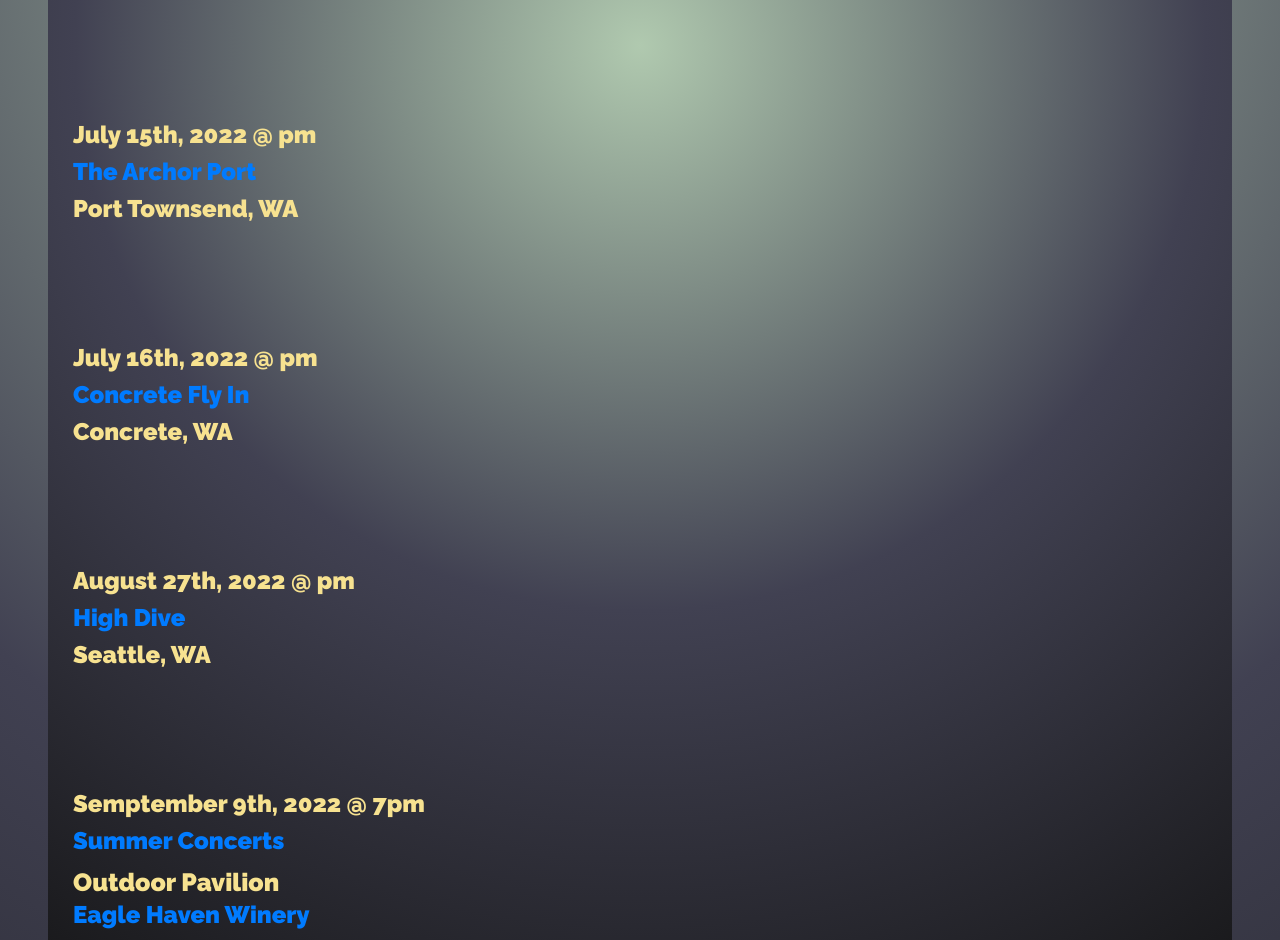
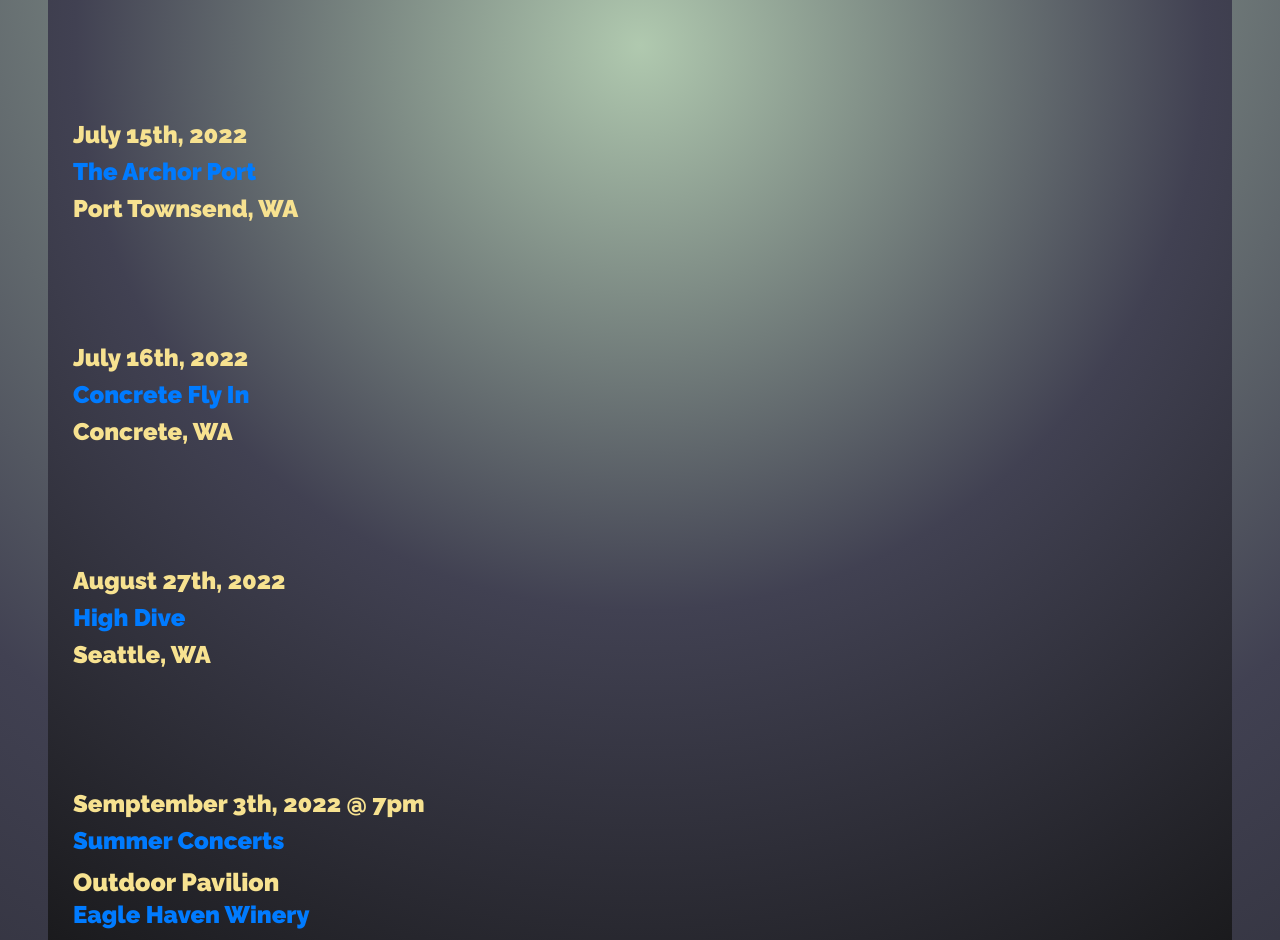
Before and after one commit to luckyian/fortressofthebear, a React (Create React App) app: page / in a window 1280 px wide. Shown: the part 1946-2886 px from the top of the page. Built offline with nearby package versions, Linux system fonts and the light colour scheme; the HTML template or start-up script is replaced by a standard one.

Commit message:
Changed some phrasing on tour page to clean look

```diff
--- a/src/components/Subcomponents/Tour/index.js
+++ b/src/components/Subcomponents/Tour/index.js
@@ -31,7 +31,7 @@
          <br></br>
          <br></br>
          <br></br>
-         <h4>July 15th, 2022 @ pm</h4>
+         <h4>July 15th, 2022</h4>
          <h4>
          <a href="https://www.facebook.com/PTAnchor/">The Archor Port</a>
          </h4>
@@ -42,7 +42,7 @@
          <br></br>
          <br></br>
          <br></br>
-         <h4>July 16th, 2022 @ pm</h4>
+         <h4>July 16th, 2022</h4>
          <h4>
            <a href="https://concrete-wa.com/events/fly-in/">Concrete Fly In</a>
           </h4>
@@ -51,7 +51,7 @@
          <br></br>
          <br></br>
          <br></br>
-         <h4>August 27th, 2022 @ pm</h4>
+         <h4>August 27th, 2022</h4>
          <h4>
          <a href="https://highdiveseattle.com/">High Dive</a>
          </h4>
@@ -62,7 +62,7 @@
          <br></br>
          <br></br>
          <br></br>
-         <h4>Semptember 9th, 2022 @ 7pm</h4>
+         <h4>Semptember 3th, 2022 @ 7pm</h4>
          <h4>
           <a href="http://www.eaglehavenwinery.com/summer-concerts.html">Summer Concerts</a>
          </h4>
```
Also changed, not shown: 6 other files (tests, documents, lock files or other folders).
